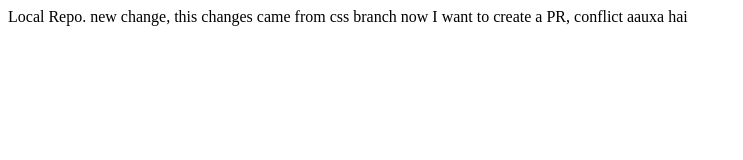
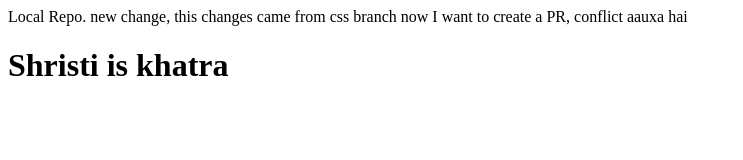
Before and after one commit to prabeshshakya/CSS-course, a plain HTML site: page index.html in a window 1280 px wide. Shown: the whole page, without its empty margins (0-743 px from the left). Drawn offline with Linux system fonts and the light colour scheme.

Commit message:
New update

```diff
--- a/index.html
+++ b/index.html
@@ -7,5 +7,6 @@
 </head>
 <body>
     Local Repo. new change, this changes came from css branch now I want to create a PR, conflict aauxa hai
+    <h1>Shristi is khatra</h1>
 </body>
 </html>
```
